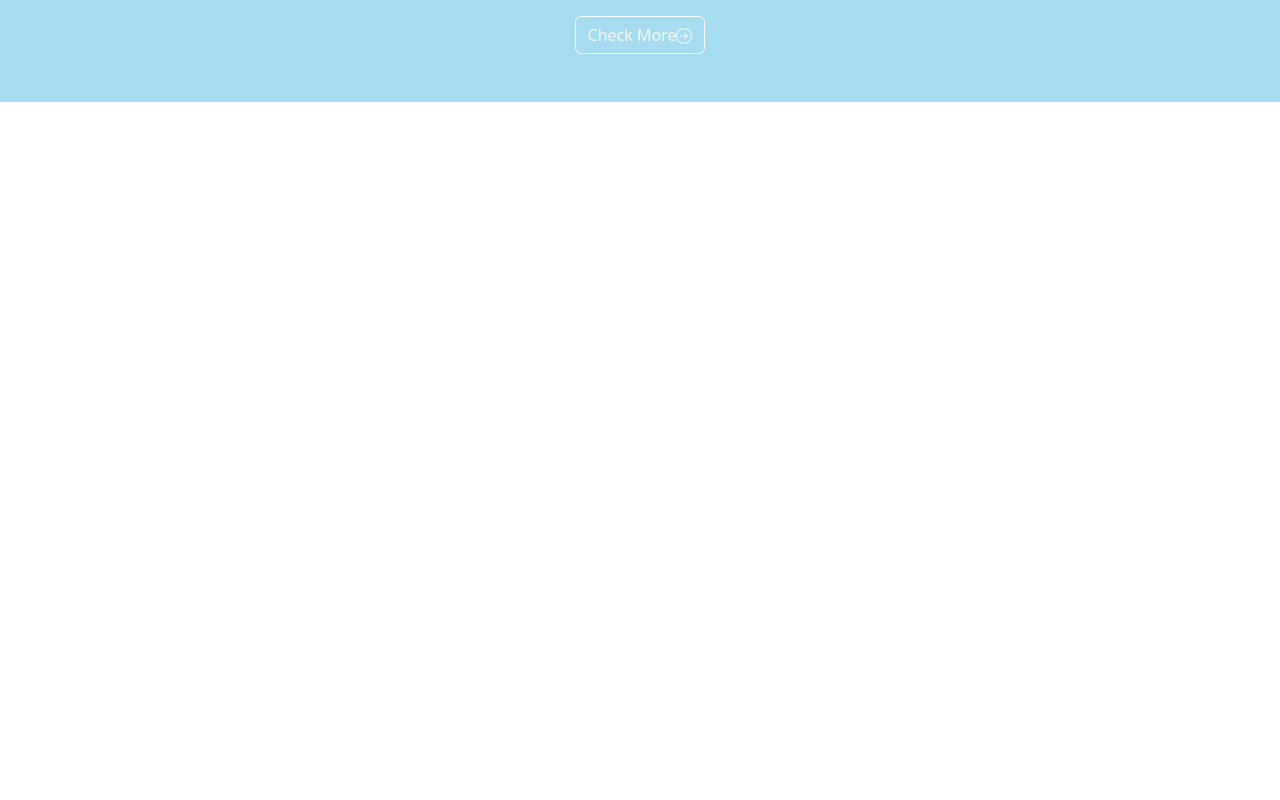
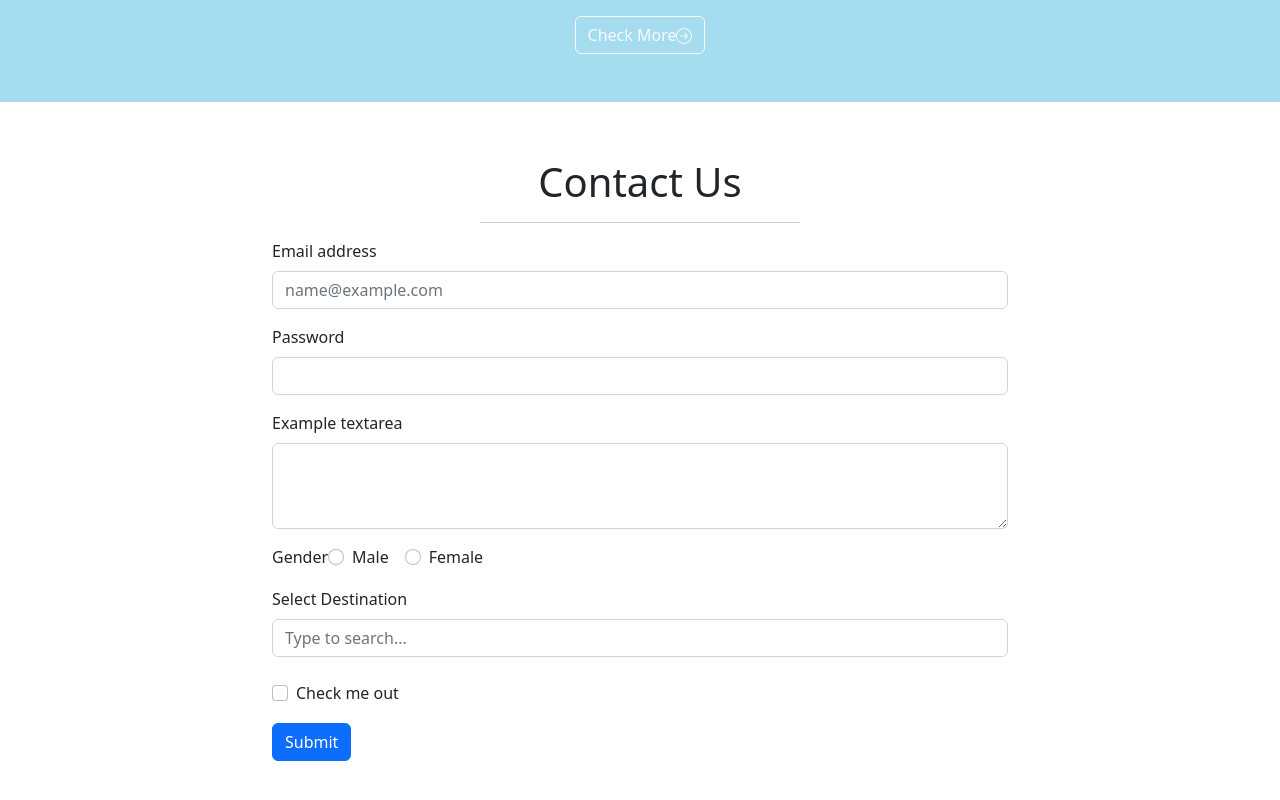
Before and after one commit to iwritecode000/Rwiju-Da, a React (Create React App) app: page / in a window 1280 px wide. Shown: the part 3195-3995 px from the top of the page. Before the commit the page ends 3353 px from the top, so only its background shows below. Built offline with nearby package versions, Linux system fonts and the light colour scheme.

Commit message:
Contact form added

```diff
--- /dev/null
+++ b/src/ContactForm.jsx
@@ -0,0 +1,113 @@
+import React from 'react'
+
+const ContactForm = () => {
+    return (
+        <>
+            <section class="main_heading my-5">
+                <div class="text-center display-4">
+                    <h1>Contact Us</h1>
+                    <hr class="w-25 mx-auto" />
+                </div>
+                <div class="container">
+                    <div class="row">
+                        <div class="col-xxl-8 col-md-8 mx-auto">
+                            <form action="">
+                                <div class="mb-3">
+                                    <label for="exampleFormControlInput1" class="form-label"
+                                    >Email address</label
+                                    >
+                                    <input
+                                        type="email"
+                                        class="form-control"
+                                        id="exampleFormControlInput1"
+                                        placeholder="name@example.com"
+                                    />
+                                </div>
+                                <div class="mb-3">
+                                    <label for="exampleInputPassword1" class="form-label"
+                                    >Password</label
+                                    >
+                                    <input
+                                        type="password"
+                                        class="form-control"
+                                        id="exampleInputPassword1"
+                                        placeholder=""
+                                    />
+                                </div>
+                                <div class="mb-3">
+                                    <label for="exampleFormControlTextarea1" class="form-label"
+                                    >Example textarea</label
+                                    >
+                                    <textarea
+                                        class="form-control"
+                                        id="exampleFormControlTextarea1"
+                                        rows="3"
+                                    ></textarea>
+                                </div>
+
+                                <div class="mb-3">
+                                    <label for="" class="pr-4">Gender</label>
+                                    <div class="form-check form-check-inline">
+                                        <input
+                                            class="form-check-input"
+                                            type="radio"
+                                            name="inlineRadioOptions"
+                                            id="inlineRadio1"
+                                            value="option1"
+                                        />
+                                        <label class="form-check-label" for="inlineRadio1"
+                                        >Male</label
+                                        >
+                                    </div>
+                                    <div class="form-check form-check-inline">
+                                        <input
+                                            class="form-check-input"
+                                            type="radio"
+                                            name="inlineRadioOptions"
+                                            id="inlineRadio2"
+                                            value="option2"
+                                        />
+                                        <label class="form-check-label" for="inlineRadio2"
+                                        >Female</label
+                                        >
+                                    </div>
+                                    <div class="mt-3">
+                                        <label for="exampleDataList" class="form-label"
+                                        >Select Destination</label
+                                        >
+                                        <input
+                                            class="form-control"
+                                            list="datalistOptions"
+                                            id="exampleDataList"
+                                            placeholder="Type to search..."
+                                        />
+                                        <datalist id="datalistOptions">
+                                            <option value="San Francisco"></option>
+                                            <option value="New York"></option>
+                                            <option value="Seattle"></option>
+                                            <option value="Los Angeles"></option>
+                                            <option value="Chicago"></option>
+                                        </datalist>
+                                    </div>
+                                </div>
+                                <div class="mt-4 form-check">
+                                    <input
+                                        type="checkbox"
+                                        class="form-check-input"
+                                        id="exampleCheck1"
+                                    />
+                                    <label for="exampleCheck1" class="gorm-check-lebel"
+                                    >Check me out</label
+                                    >
+                                </div>
+                                <button type="button" class="btn btn-primary mt-3">Submit</button>
+                            </form>
+                        </div>
+                    </div>
+                </div>
+            </section>
+        </>
+    )
+}
+
+export default ContactForm
--- a/src/Home.jsx
+++ b/src/Home.jsx
@@ -4,6 +4,7 @@ import AboutComponent from "./AboutComponent";
 import Cards from "./Cards";
 import Gallery from "./Gallery";
 import CheckVideos from "./CheckVideos";
+import ContactForm from "./ContactForm";
 
 const Home = () => {
   return <>
@@ -12,6 +13,7 @@ const Home = () => {
     <Cards />
     <Gallery />
     <CheckVideos/>
+    <ContactForm/>
   </>;
 };
 
```
